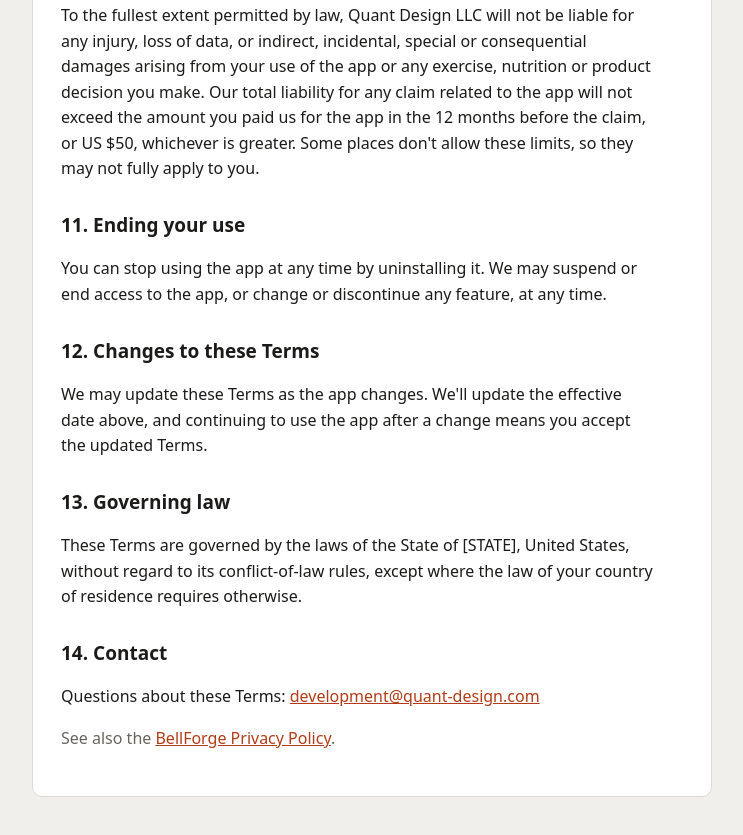
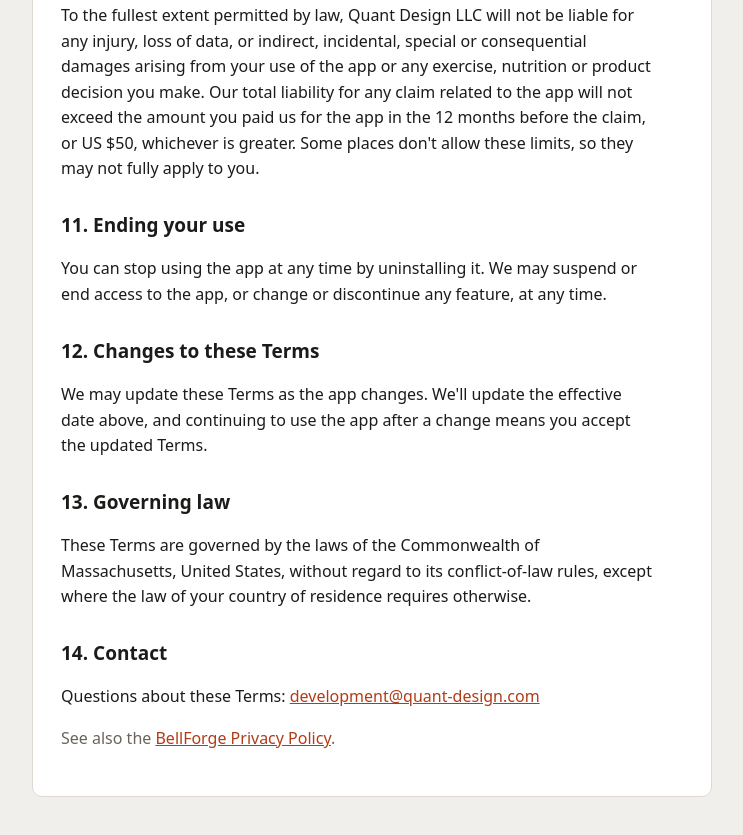
Before and after one commit to Quant-Design-LLC/Bellforge-App, a website: page docs/terms-of-service.html in a window 1280 px wide. Shown: the part 2137-2972 px from the top of the page, without its empty margins (268-1011 px from the left). Drawn offline with Linux system fonts and the light colour scheme.

Commit message:
Set governing law to Massachusetts in terms
Co-Authored-By: Claude Opus 5.5 <noreply@anthropic.com>
Claude-Session: https://claude.ai/code/session_01TU5yxcE2K8n7eMQDtpSjSD

```diff
--- a/docs/terms-of-service.html
+++ b/docs/terms-of-service.html
@@ -68,7 +68,7 @@
 <p>We may update these Terms as the app changes. We'll update the effective date above, and continuing to use the app after a change means you accept the updated Terms.</p>
 
 <h2>13. Governing law</h2>
-<p>These Terms are governed by the laws of the State of [STATE], United States, without regard to its conflict-of-law rules, except where the law of your country of residence requires otherwise.</p>
+<p>These Terms are governed by the laws of the Commonwealth of Massachusetts, United States, without regard to its conflict-of-law rules, except where the law of your country of residence requires otherwise.</p>
 
 <h2>14. Contact</h2>
 <p>Questions about these Terms: <a href="mailto:development@quant-design.com">development@quant-design.com</a></p>
```
Also changed, not shown: 1 other file.
